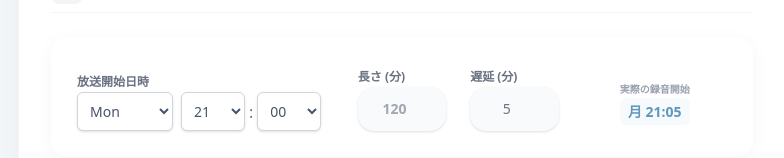
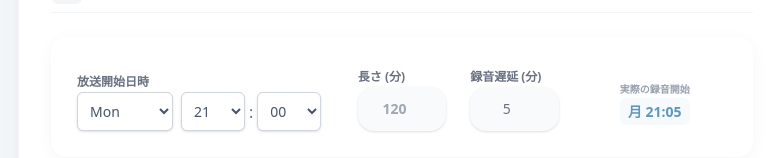
Before and after one commit to mtmtcode/radicaster, a Next.js app in the folder web/: page /recordings/new in a window 1280 px wide. Shown: the part 780-938 px from the top of the page, without its empty margins (238-1022 px from the left). Built offline with nearby package versions, Linux system fonts and the light colour scheme.

Commit message:
フォーム微調整

```diff
--- a/web/app/components/RecordingForm.tsx
+++ b/web/app/components/RecordingForm.tsx
@@ -432,12 +432,12 @@ function ScheduleRow({ index, control, register, remove, canRemove, errors }: Sc
 
         {/* Offset */}
         <div className="sm:col-span-2 space-y-1">
-          <label className="text-xs font-bold text-gray-500">遅延 (分)</label>
+          <label className="text-xs font-bold text-gray-500">録音遅延 (分)</label>
           <input
             type="number"
             {...register(`schedules.${index}.offsetMinutes`, { valueAsNumber: true })}
             className="block w-full rounded-2xl border-gray-200 bg-gray-50 shadow-sm focus:border-primary focus:ring-primary/20 sm:text-sm p-3 outline-none text-center text-gray-500"
-            placeholder="5"
+            placeholder="10"
           />
         </div>
 
```
